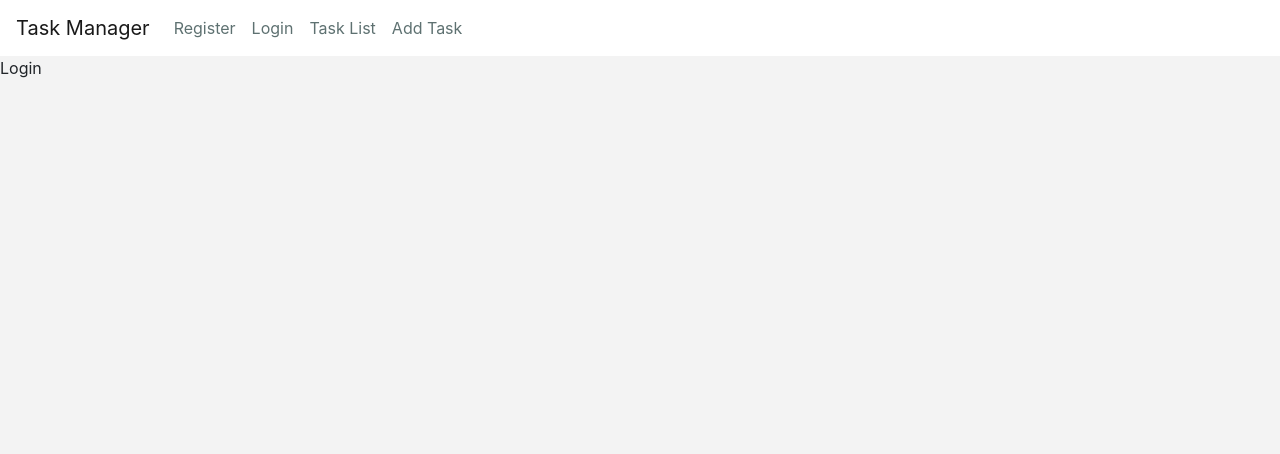
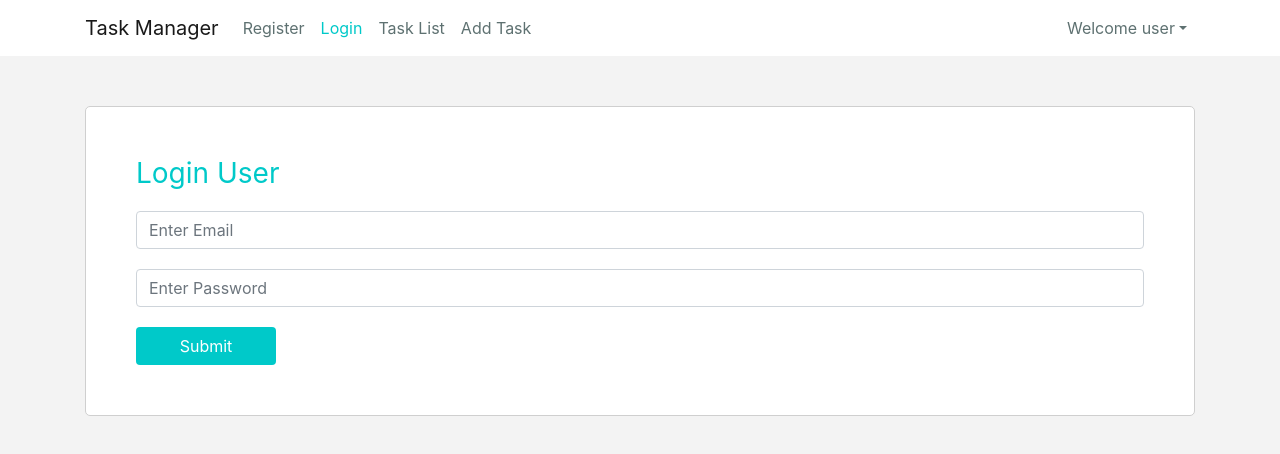
Before and after one commit to NelsonFrancis/task-manager, a React (Vite) app in the folder frontend/: page /login in a window 1280 px wide. Shown: the top 454 px of the page. Built offline with nearby package versions, Linux system fonts and the light colour scheme.

Commit message:
add task, task list, login, func done

```diff
--- a/frontend/package.json
+++ b/frontend/package.json
@@ -13,6 +13,8 @@
     "axios": "^1.12.1",
     "bootstrap": "^4.6.2",
     "dotenv": "^17.2.2",
+    "jquery": "^3.7.1",
+    "popper.js": "^1.16.1",
     "react": "^19.1.1",
     "react-dom": "^19.1.1",
     "react-router-dom": "^7.9.1",
--- a/frontend/src/components/Navbar.jsx
+++ b/frontend/src/components/Navbar.jsx
@@ -1,22 +1,70 @@
 import React from 'react'
-import { Link } from 'react-router-dom';
+import { NavLink } from 'react-router-dom';
+import axios from 'axios'
+import { ToastContainer, toast, Zoom } from 'react-toastify';
+import { useNavigate } from "react-router-dom";
 
 const Navbar = () => {
+  const navigate = useNavigate();
+
+  const logoutUser = async() => {
+    await axios.get(`${import.meta.env.VITE_BASE_URL}/users/logout`, {withCredentials: true,})
+      .then(res => {
+        console.log("response = ", res);
+        navigate("/login")
+      })
+      .catch(err => {
+        console.log("error = ",err);
+        toast.error('Something went wrong while logging out !!!', {
+          position: "top-right",
+          autoClose: 5000,
+          hideProgressBar: false,
+          closeOnClick: false,
+          pauseOnHover: true,
+          draggable: true,
+          progress: undefined,
+          theme: "colored",
+          transition: Zoom,
+        });
+      })
+  }
+
   return (
     <>
     <nav className="navbar navbar-expand-lg navbar-light">
+      <div className="container">
         <a className="navbar-brand" href="#">Task Manager</a>
         <button className="navbar-toggler" type="button" data-toggle="collapse" data-target="#navbarNav" aria-controls="navbarNav" aria-expanded="false" aria-label="Toggle navigation">
             <span className="navbar-toggler-icon"></span>
         </button>
         <div className="collapse navbar-collapse" id="navbarNav">
+            <ul className="navbar-nav mr-auto">
+                <li className="nav-link">
+                  <NavLink to="/" className={({isActive})=>isActive?"active-link":""}>Register</NavLink>
+                </li>
+                <li className="nav-link">
+                  <NavLink to="/login" className={({isActive})=>isActive?"active-link":""}>Login</NavLink>
+                </li>
+                <li className="nav-link">
+                  <NavLink to="/task-list" className={({isActive})=>isActive?"active-link":""}>Task List</NavLink>
+                </li>
+                <li className="nav-link">
+                  <NavLink to="/add-task" className={({isActive})=>isActive?"active-link":""}>Add Task</NavLink>
+                </li>
+            </ul>
             <ul className="navbar-nav">
-                <li className="nav-link"><Link to="/">Register</Link></li>
-                <li className="nav-link"><Link to="/login">Login</Link></li>
-                <li className="nav-link"><Link to="/task-list">Task List</Link></li>
-                <li className="nav-link"><Link to="/add-task">Add Task</Link></li>
+                <li className="nav-item dropdown">
+                  <a className="nav-link dropdown-toggle" href="#" role="button" data-toggle="dropdown" aria-expanded="false">
+                    Welcome user
+                  </a>
+                  <div className="dropdown-menu">
+                    <a className="dropdown-item" onClick={logoutUser} href="#">Logout</a>
+                  </div>
+                </li>
             </ul>
         </div>
+      </div>
+      <ToastContainer />
     </nav>
     </>
   )
--- a/frontend/src/index.css
+++ b/frontend/src/index.css
@@ -21,6 +21,7 @@ nav{
 .reg_btn{
   background-color: #00c9c9 !important;
   color: #fff !important;
+  width: 140px;
 }
 h1{
   color: #00c9c9;
@@ -32,3 +33,10 @@ h1{
   text-decoration: none;
   color: #5e7171 !important;
 }
+.navbar-nav li .active-link{
+  color: #00c9c9 !important;
+}
+.table thead th {
+    background: #00c9c9;
+    color: #fff;
+}
--- a/frontend/src/main.jsx
+++ b/frontend/src/main.jsx
@@ -4,6 +4,9 @@ import './index.css'
 import App from './App.jsx'
 import { BrowserRouter } from 'react-router-dom';
 import 'bootstrap/dist/css/bootstrap.min.css';
+import 'jquery';
+import 'popper.js/dist/umd/popper.min.js';
+import 'bootstrap/dist/js/bootstrap.min.js';
 
 createRoot(document.getElementById('root')).render(
   <StrictMode>
--- a/frontend/src/pages/AddTask.jsx
+++ b/frontend/src/pages/AddTask.jsx
@@ -1,8 +1,82 @@
-import React from 'react'
+import React, {useState} from 'react'
+import axios from 'axios'
+import { ToastContainer, toast, Zoom } from 'react-toastify';
+import { useNavigate } from "react-router-dom";
 
 const AddTask = () => {
+  const [task, setTask] = useState("");
+  const [loading, setLoading] = useState(false);
+  const navigate = useNavigate();
+
+  const addTask = async(e) => {
+    e.preventDefault();
+    if(task === ""){
+      toast.warn('Task field is mandatory!!!', {
+        position: "top-right",
+        autoClose: 5000,
+        hideProgressBar: false,
+        closeOnClick: false,
+        pauseOnHover: true,
+        draggable: true,
+        progress: undefined,
+        theme: "colored",
+        transition: Zoom,
+      });
+      return
+    }
+    setLoading(true);
+    await axios.post(`${import.meta.env.VITE_BASE_URL}/tasks/addTask`, {
+      task,
+      status: "Active",
+      completedAt: 0
+    }, {withCredentials: true,})
+    .then(res => {
+      setLoading(false);
+      toast.success('Task added !!!', {
+        position: "top-right",
+        autoClose: 5000,
+        hideProgressBar: false,
+        closeOnClick: false,
+        pauseOnHover: true,
+        draggable: true,
+        progress: undefined,
+        theme: "colored",
+        transition: Zoom,
+      });
+      console.log("response = ", res);
+      navigate("/task-list");
+    })
+    .catch(err => {
+      setLoading(false);
+      console.log("error = ",err);
+      toast.error('Something went wrong !!!', {
+        position: "top-right",
+        autoClose: 5000,
+        hideProgressBar: false,
+        closeOnClick: false,
+        pauseOnHover: true,
+        draggable: true,
+        progress: undefined,
+        theme: "colored",
+        transition: Zoom,
+      });
+    })
+  }
+
   return (
-    <div>AddTask</div>
+    <div className="container">
+      <div className="white_bg">
+        <h1>Add Task</h1>
+        { loading ?
+          <p>Loading...</p> :
+          <form onSubmit={addTask}>
+            <input type='text' className='form-control' placeholder='Enter Task' onChange={e => setTask(e.target.value)} />
+            <button className='btn reg_btn'>Submit</button>
+          </form>
+        }
+        <ToastContainer />
+      </div>
+    </div>
   )
 }
 
--- a/frontend/src/pages/Login.jsx
+++ b/frontend/src/pages/Login.jsx
@@ -1,8 +1,72 @@
-import React from 'react'
+import React, {useState} from 'react'
+import axios from 'axios'
+import { ToastContainer, toast, Zoom } from 'react-toastify';
+import { useNavigate } from "react-router-dom";
 
 const Login = () => {
+  const [email, setEmail] = useState("");
+  const [password, setPassword] = useState("");
+  const [loading, setLoading] = useState(false);
+  const navigate = useNavigate();
+
+  const loginUser = async(e) => {
+    e.preventDefault();
+    if(email === "" || password === ""){
+      toast.warn('All fields are mandatory!!!', {
+        position: "top-right",
+        autoClose: 5000,
+        hideProgressBar: false,
+        closeOnClick: false,
+        pauseOnHover: true,
+        draggable: true,
+        progress: undefined,
+        theme: "colored",
+        transition: Zoom,
+      });
+      return
+    }
+    setLoading(true);
+    await axios.post(`${import.meta.env.VITE_BASE_URL}/users/login`, {
+      email,
+      password
+    }, {withCredentials: true,})
+    .then(res => {
+      setLoading(false);
+      console.log("response = ", res);
+      navigate("/task-list");
+    })
+    .catch(err => {
+      setLoading(false);
+      console.log("error = ",err);
+      toast.error('Something went wrong !!!', {
+        position: "top-right",
+        autoClose: 5000,
+        hideProgressBar: false,
+        closeOnClick: false,
+        pauseOnHover: true,
+        draggable: true,
+        progress: undefined,
+        theme: "colored",
+        transition: Zoom,
+      });
+    })
+  }
+
   return (
-    <div>Login</div>
+    <div className="container">
+      <div className="white_bg">
+        <h1>Login User</h1>
+        { loading ?
+          <p>Loading...</p> :
+          <form onSubmit={loginUser}>
+            <input type='text' className='form-control' placeholder='Enter Email' onChange={e => setEmail(e.target.value)} />
+            <input type='password' className='form-control' placeholder='Enter Password' onChange={e => setPassword(e.target.value)} />
+            <button className='btn reg_btn'>Submit</button>
+          </form>
+        }
+        <ToastContainer />
+      </div>
+    </div>
   )
 }
 
--- a/frontend/src/pages/Register.jsx
+++ b/frontend/src/pages/Register.jsx
@@ -1,15 +1,31 @@
 import React, { useEffect, useState } from 'react'
 import axios from 'axios'
-  import { ToastContainer, toast, Zoom } from 'react-toastify';
+import { ToastContainer, toast, Zoom } from 'react-toastify';
+import { useNavigate } from "react-router-dom";
 
 const Register = () => {
   const [fullName, setFullName] = useState("");
   const [email, setEmail] = useState("");
   const [password, setPassword] = useState("");
   const [loading, setLoading] = useState(false);
+  const navigate = useNavigate();
 
   const registerUser = async(e) => {
     e.preventDefault();
+    if(fullName === "" || email === "" || password === ""){
+      toast.warn('All fields are mandatory!!!', {
+        position: "top-right",
+        autoClose: 5000,
+        hideProgressBar: false,
+        closeOnClick: false,
+        pauseOnHover: true,
+        draggable: true,
+        progress: undefined,
+        theme: "colored",
+        transition: Zoom,
+      });
+      return
+    }
     setLoading(true);
     await axios.post(`${import.meta.env.VITE_BASE_URL}/users/register`, {
       fullName,
@@ -30,6 +46,7 @@ const Register = () => {
         theme: "colored",
         transition: Zoom,
       });
+      navigate("/login");
     })
     .catch(err => {
       setLoading(false);
--- a/frontend/src/pages/TaskList.jsx
+++ b/frontend/src/pages/TaskList.jsx
@@ -1,8 +1,74 @@
-import React from 'react'
+import React, {useEffect, useState} from 'react'
+import axios from 'axios'
+import { ToastContainer, toast, Zoom } from 'react-toastify';
 
 const TaskList = () => {
+  const [loading, setLoading] = useState(false);
+  const [task, setTask] = useState([]);
+
+  const getMyTasks = async () => {
+    await axios.get(`${import.meta.env.VITE_BASE_URL}/tasks/getMyTasks`, {withCredentials: true,})
+      .then(res => {
+        setTask(res.data.data)
+        setLoading(false);
+        console.log("response = ", res.data);
+      })
+      .catch(err => {
+        setLoading(false);
+        console.log("error = ",err);
+        toast.error('Something went wrong while fetching tasks !!!', {
+          position: "top-right",
+          autoClose: 5000,
+          hideProgressBar: false,
+          closeOnClick: false,
+          pauseOnHover: true,
+          draggable: true,
+          progress: undefined,
+          theme: "colored",
+          transition: Zoom,
+        });
+      })
+  }
+
+  useEffect(() => {
+    getMyTasks()
+  },[])
+
   return (
-    <div>TaskList</div>
+    <div className="container">
+      <div className="white_bg">
+        <h1>Task List</h1>
+        <div className="table-responsive">
+          <table className="table table-bordered">
+            <thead>
+              <tr>
+                <th scope="col">#</th>
+                <th scope="col">Task</th>
+                <th scope="col">Status</th>
+                <th scope="col">Created at</th>
+                <th scope="col">Completed at</th>
+                <th scope="col">Action</th>
+              </tr>
+            </thead>
+            <tbody>
+              {
+                task && task.map((t, index) => (
+                  <tr key={t._id}>
+                    <th>{index + 1}</th>
+                    <th>{t.task}</th>
+                    <th>{t.status}</th>
+                    <th>{t.createdAt.split("T")[0]} <br />{t.createdAt.split("T")[1].split(".")[0]}</th>
+                    <th>{t.status == "Completed" ? <>{t.completedAt.split("T")[0]} <br />{t.completedAt.split("T")[1].split(".")[0]} </>: ""}</th>
+                    <th>{t.status == "Completed" ? "" :<button className='btn reg_btn'>Mark Complete</button>}</th>
+                  </tr>
+                ))
+              }
+            </tbody>
+          </table>
+        </div>
+        <ToastContainer />
+      </div>
+    </div>
   )
 }
 
```
Also changed, not shown: 2 other files (tests, documents, lock files or other folders).
